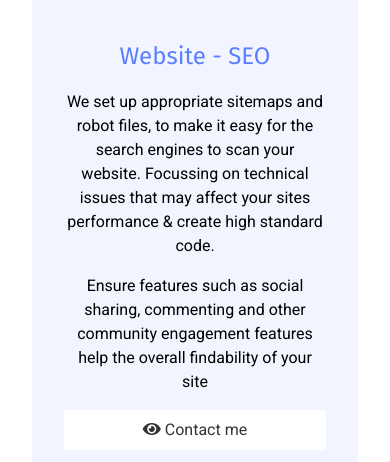
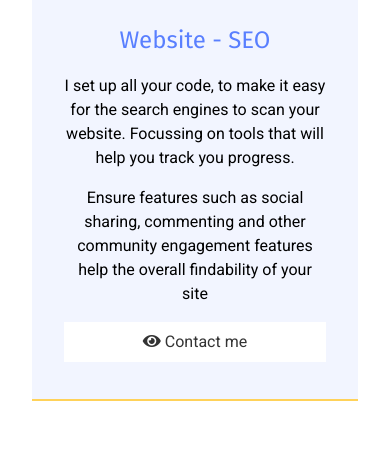
Before and after one commit to Robbozinoz/jr_portfolio, a PHP site: page /docs/website.html in a window 390 px wide. Shown: the part 2759-3221 px from the top of the page. Run offline with PHP 8.4, Linux system fonts and the light colour scheme; some libraries are stand-ins or nearby versions.

Commit message:
Update of content and projects for launch

```diff
--- a/docs/css/main.css
+++ b/docs/css/main.css
@@ -95,6 +95,9 @@
 
 .nav-item:nth-child(4) {
   transition-delay: 0.4s; }
+
+.nav-item:nth-child(5) {
+  transition-delay: 0.5s; }
 
 @media only screen and (min-device-width: 768px) {
   .form-container {
@@ -407,7 +410,7 @@
   .menu-branding {
     height: 28vh;
     transform: translate3d(100%, 0, 0);
-    background: url("../img/room/room_menu_3.jpg") no-repeat; }
+    background: url("../img/room/room_menu_6.jpg") no-repeat; }
     .menu-branding .portrait {
       background: url("../img/jr_bdgsm.png");
       width: 150px;
--- a/docs/form/contact.html
+++ b/docs/form/contact.html
@@ -33,7 +33,7 @@
           <a href="../index.html" class="nav-link"> Home </a>
         </li>
         <li class="nav-item">
-          <a href="../website.html" class="nav-link"> Need a Website? </a>
+          <a href="../website.html" class="nav-link"> Your Website </a>
         </li>
         <li class="nav-item">
           <a href="../about.html" class="nav-link"> About Me </a>
@@ -51,7 +51,7 @@
   <main id="contact">
     <h1 class="lg-heading">Contact <span class="text-secondary">Me</span></h1>
     <!--<h2 class="sm-heading">Here is how to Reach Me</h2>-->
-    <h2>If you are a company, individual or project team</h>
+    <h2>If you want a website for your online customers</h>
       <div class="boxes contact-box">
         <div>
           <img src="../img/jr_bgdsm.jpg" class="contact-image" alt="John Robertson" />
--- /dev/null
+++ b/docs/google7049554095c7e9da.html
@@ -0,0 +1 @@
+google-site-verification: google7049554095c7e9da.html
--- a/docs/index.html
+++ b/docs/index.html
@@ -29,7 +29,7 @@
           <a href="index.html" class="nav-link"> Home </a>
         </li>
         <li class="nav-item">
-          <a href="website.html" class="nav-link"> Need a Website </a>
+          <a href="website.html" class="nav-link"> Your Website </a>
         </li>
         <li class="nav-item">
           <a href="about.html" class="nav-link"> About Me </a>
@@ -48,8 +48,8 @@
     <h1 class="lg-heading">
       Room <span class="text-secondary">5</span>
     </h1>
-    <h2 class="sm-heading">Website <span class="txt-type" data-wait="3000"
-        data-words='["Development", "E-commerce", "Design", "SEO"]'></span></h2>
+    <h2 class="sm-heading">Website Builder<span class="txt-type" data-wait="3000"
+        data-words='[" for Small Businesses", " for your Online Customers"]'></span></h2>
     <div class="icons">
       <a href="https://www.linkedin.com/in/jrobertson1/" target="_blank"> <i class="fab fa-linkedin fa-2x"></i> </a>
       <a href="https://github.com/Robbozinoz" target="_blank"> <i class="fab fa-github fa-2x"></i> </a>
--- a/docs/website.html
+++ b/docs/website.html
@@ -10,7 +10,7 @@
     integrity="sha384-gfdkjb5BdAXd+lj+gudLWI+BXq4IuLW5IT+brZEZsLFm++aCMlF1V92rMkPaX4PP" crossorigin="anonymous" />
   <link rel="stylesheet" href="https://unpkg.com/aos@next/dist/aos.css" />
   <link rel="stylesheet" href="css/main.css" />
-  <title>Need a Website</title>
+  <title>Your Website</title>
 </head>
 
 <body>
@@ -30,7 +30,7 @@
           <a href="index.html" class="nav-link"> Home </a>
         </li>
         <li class="nav-item  current">
-          <a href="website.html" class="nav-link"> Need a Website </a>
+          <a href="website.html" class="nav-link"> Your Website </a>
         </li>
         <li class="nav-item">
           <a href="about.html" class="nav-link"> About Me </a>
@@ -48,9 +48,9 @@
   <main class="container">
     <div class="main-header">
       <h1 class="lg-heading">
-        Work on <span class="text-secondary">Your Website</span>
+        Your <span class="text-secondary"> Website</span>
       </h1>
-      <h2 class="sm-heading">Contact me for:</h2>
+      <h2 class="sm-heading">Websites with Value for money</h2>
     </div>
     <section class="card" data-aos="fade-right">
       <a href="form/contact.html" target="_blank">
@@ -60,11 +60,10 @@
         <h2 class="text-secondary">Web Design
           <br>
         </h2>
-        <p>We use the latest in design principles build website that are not only visually appealing, but also engage
+        <p>I use the latest design to build websites that are easy to navigate, but also engage
           the visitor in a way that makes them
           return.</p>
-        </p>All designs are mobile (responsive) design, heavily tested and use your ideas.
-        On projects, we provide wireframe prototypes for use to test and review</p>
+        </p>All designs are mobile friendly, heavily tested and using your ideas.</p>
         <a href="form/contact.html" class="btn-light" target="_blank"> <i class="fas fa-eye"></i>
           Contact me </a>
       </div>
@@ -74,45 +73,46 @@
         <img src="img/work/work_5.png" alt="project" />
       </a>
       <div>
-        <h2 class="text-secondary">E-commerce Websites
+        <h2 class="text-secondary">Online Store Websites
           <br>
         </h2>
         <p>Take advantage of the online shopping boom, sell your services and products securely online.
-          We can build you an efficent and functional selling platform, complete with inventory management, shipping
+          I can build you an efficent and functional selling platform, complete with inventory management, shipping
           options and more...</p>
-        <p>Our sites are built to be easy to maintain, have user connection and engagement features </p>
+        <p>Our sites are built to be easy to maintain and can have customer engagement features.</p>
         <a href="form/contact.html" class="btn-light" target="_blank"> <i class="fas fa-eye"></i>
           Contact me </a>
       </div>
     </section>
 
     <section class="card" data-aos="fade-right">
-      <a href="form.contact.html" target="_blank">
+      <a href="form/contact.html" target="_blank">
         <img src="img/work/work_4.png" alt="project" />
       </a>
       <div>
         <h2 class="text-secondary">Develop a Website
           <br>
         </h2>
-        <p>Now you have a functional website but would like it to do more. Is their functionality missing from your site
+        <p>Have you got a website but would like it to do more. Is there functionality missing from your site
           you need to grow your business?</p>
-        <p>Using Clean, functional website design we use our experience to reduce loading times, removecode breaks,
-          sudden losses of functionality and unexplained crashes. Providing you with a stable and reliable site.</p>
+        <p>Using Clean, functional website design, I use our experience to reduce loading times, remove code breaks,
+          sudden losses of functionality and unexplained crashes.</p>
+        <p>Providing you with a stable and reliable site.</p>
         <a href="form/contact.html" class="btn-light" target="_blank"> <i class="fas fa-eye"></i>
           Contact me </a>
       </div>
     </section>
 
     <section class="card" data-aos="fade-left">
-      <a href="https://robbozinoz.github.io/georges_garden_sass/" target="_blank">
+      <a href="form/contact.html" target="_blank">
         <img src="img/work/work_7.png" alt="project" />
       </a>
       <div>
         <h2 class="text-secondary">Website - SEO
           <br>
         </h2>
-        <p>We set up appropriate sitemaps and robot files, to make it easy for the search engines to scan your website.
-          Focussing on technical issues that may affect your sites performance & create high standard code.</p>
+        <p>I set up all your code, to make it easy for the search engines to scan your website.
+          Focussing on tools that will help you track you progress.</p>
         <p>Ensure features such as social sharing, commenting and other community engagement features help the overall
           findability of your site</p>
         <a href="form/contact.html" class="btn-light" target="_blank"> <i class="fas fa-eye"></i>
--- a/scss/_menu.scss
+++ b/scss/_menu.scss
@@ -133,7 +133,7 @@
 }
 
 //Delay each nav item slide by 0.1s
-@for $x from 1 through 4 {
+@for $x from 1 through 5 {
   .nav-item:nth-child(#{$x}) {
     transition-delay: $x * 0.1s;
   }
--- a/scss/_mobile.scss
+++ b/scss/_mobile.scss
@@ -59,7 +59,7 @@
     height: 28vh;
     transform: translate3d(100%, 0, 0);
     //background: url("../img/background-gear.jpg") no-repeat;
-    background: url("../img/room/room_menu_3.jpg") no-repeat;
+    background: url("../img/room/room_menu_6.jpg") no-repeat;
 
     .portrait {
       background: url("../img/jr_bdgsm.png");
```
Also changed, not shown: docs/about.html (+17 -19 lines), docs/robots.txt (added, +7 -0 lines), docs/sitemap.xml (added, +42 -0 lines), docs/work.html (+55 -31 lines), docs/doc/old_contact.html (renamed from docs/old_contact.html), docs/doc/old_work.html (renamed from docs/old_work.html), package-lock.json, 10 other files.
